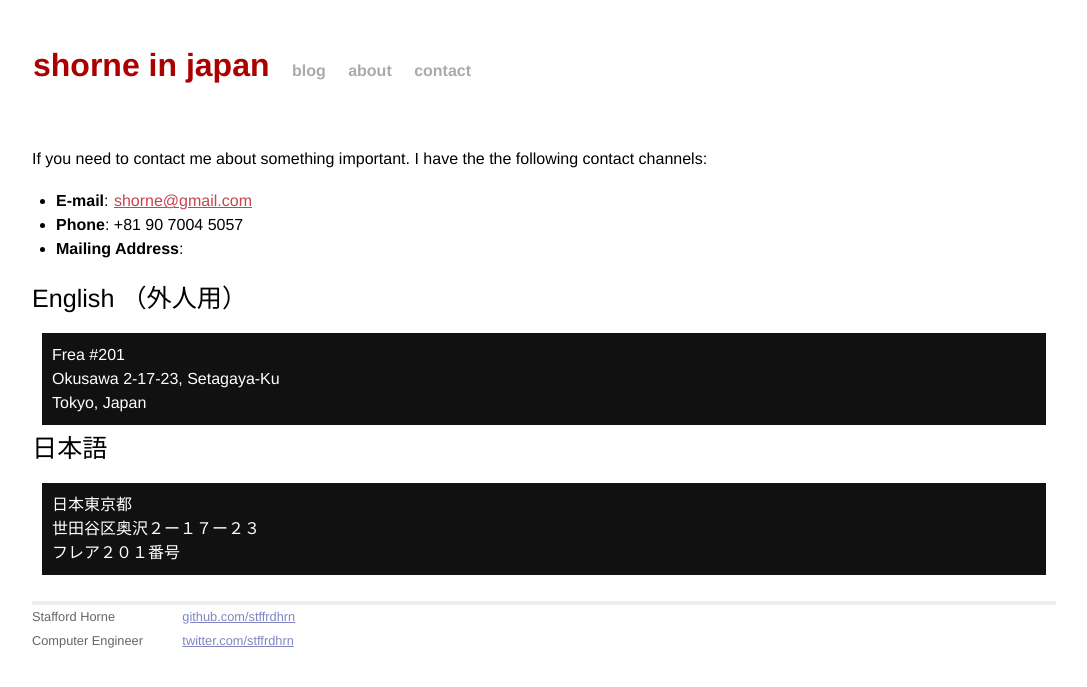
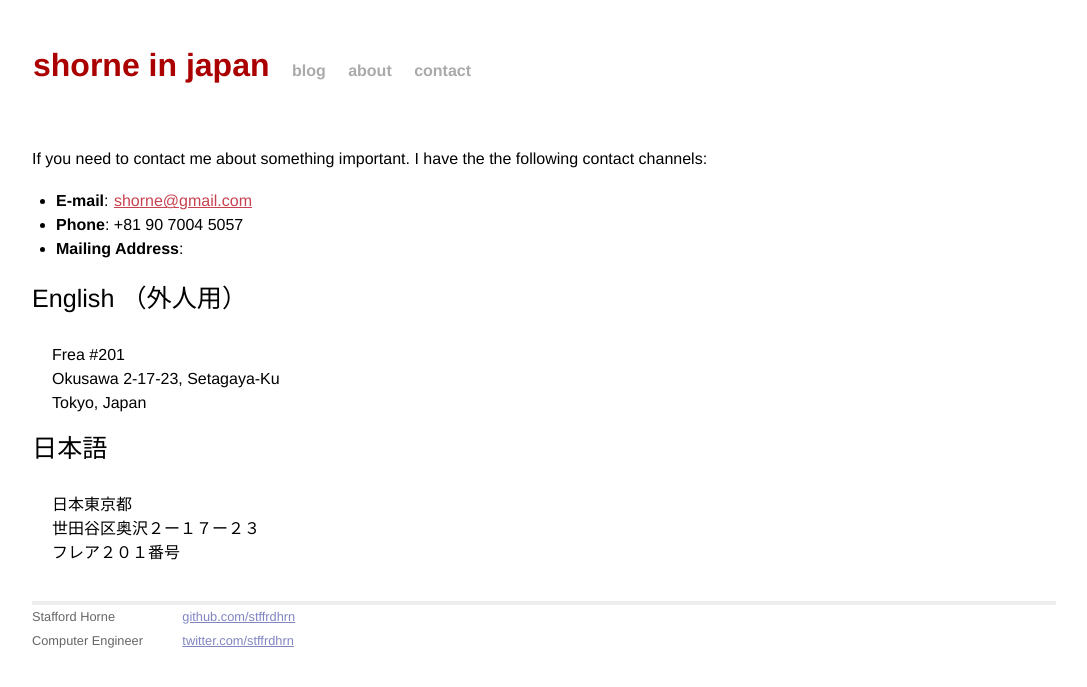
Before and after one commit to stffrdhrn/stffrdhrn.github.io, a Jekyll site: the page built from page/contact.markdown, in a window 1280 px wide. Shown: the top 687 px of the page, without its empty margins (96-1183 px from the left). Built offline with Jekyll 4.4.1, drawn with Linux system fonts in a browser that asks for light colours; Markdown is read by kramdown in place of the engine named in the settings.

Commit message:
fix white on white

```diff
--- a/css/main.css
+++ b/css/main.css
@@ -76,7 +76,7 @@ dl {margin: 0 0 1.5em 0;}
 dt {font-weight: bold;}
 dd {margin-left: 1.5em;}
 
-pre{background-color: #111; padding: 10px; color: #fff; margin: 10px; overflow: auto;}
+pre{padding: 10px; margin: 10px; overflow: auto;}
 
 /* Quotes */
 blockquote {
```
